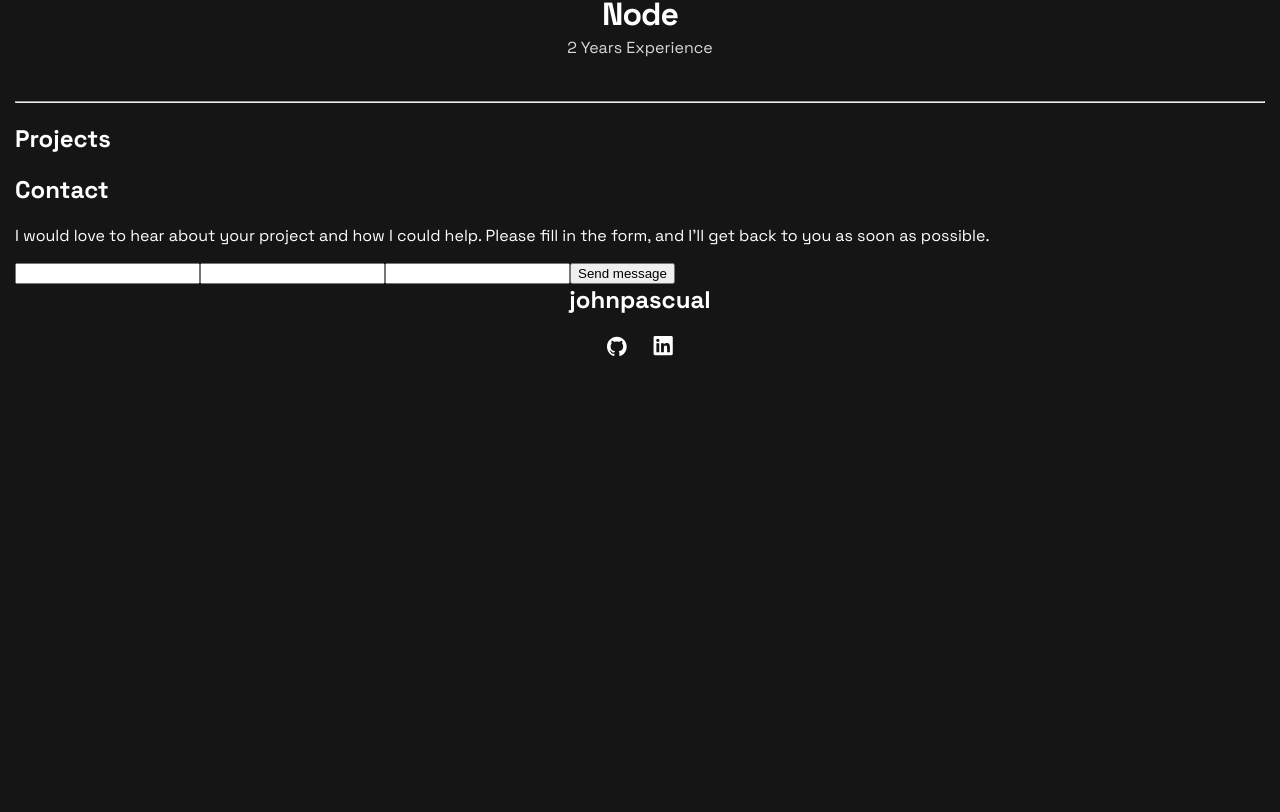
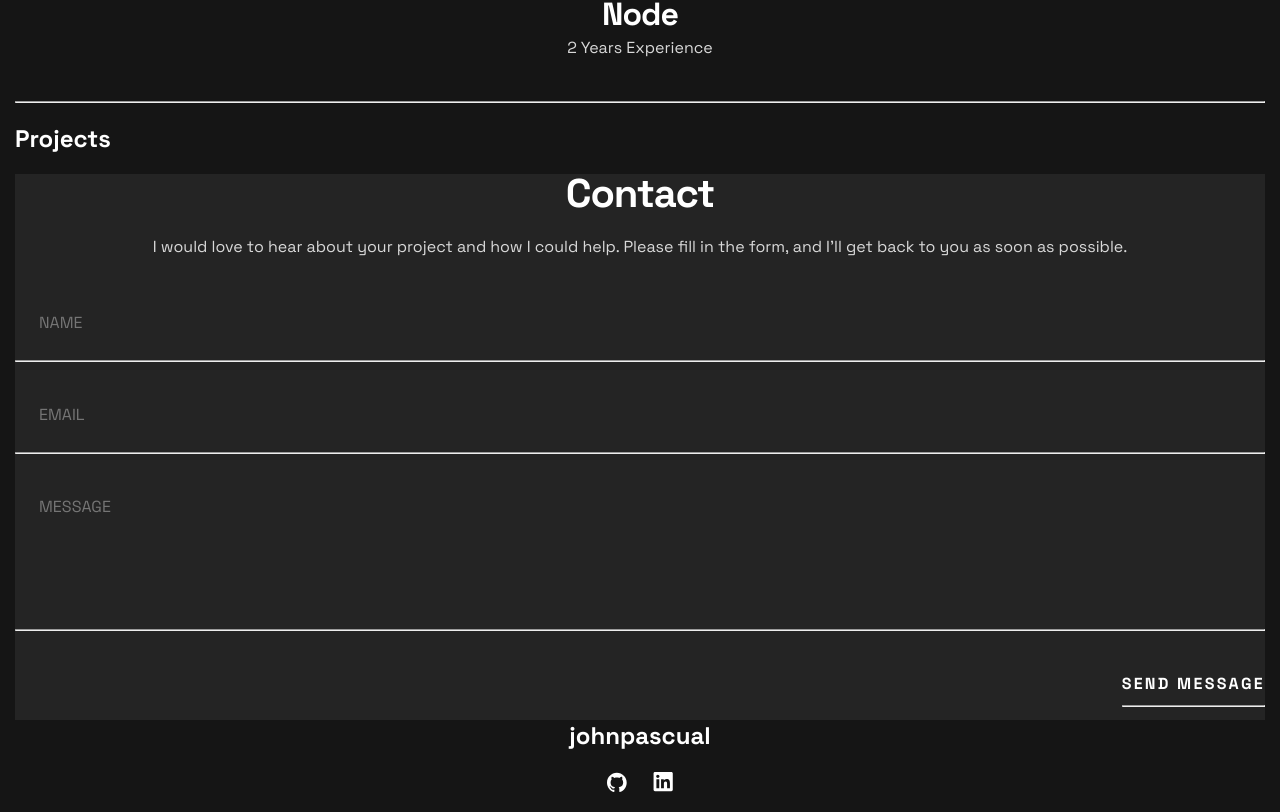
Before and after one commit to tsmjohnpascual/portfolio, a React (Vite) app: page / in a window 1280 px wide. Shown: the part 819-1631 px from the top of the page. Before the commit the page ends 1195 px from the top, so only its background shows below. Built offline with nearby package versions, Linux system fonts and the light colour scheme.

Commit message:
style contact component

```diff
--- a/src/App.jsx
+++ b/src/App.jsx
@@ -3,7 +3,7 @@ import NavBar from "./components/NavBar/NavBar";
 import Profile from "./components/Profile/Profile";
 import Skills from "./components/Skills/Skills";
 import Projects from "./components/Projects";
-import Contact from "./components/Contact";
+import Contact from "./components/Contact/Contact";
 
 const App = () => {
   return (
--- a/src/components/Contact.jsx
+++ /dev/null
@@ -1,27 +0,0 @@
-import React from "react";
-
-const Contact = () => {
-  return (
-    <section id="contact">
-      <div>
-        <div>
-          <h2>Contact</h2>
-          <p>
-            I would love to hear about your project and how I could help. Please
-            fill in the form, and I'll get back to you as soon as possible.
-          </p>
-        </div>
-        <div>
-          <form action="post">
-            <input type="text" />
-            <input type="email" name="" id="" />
-            <input type="text" />
-            <button type="submit">Send message</button>
-          </form>
-        </div>
-      </div>
-    </section>
-  );
-};
-
-export default Contact;
--- /dev/null
+++ b/src/components/Contact/Contact.jsx
@@ -0,0 +1,57 @@
+import React from "react";
+import classes from "./Contact.module.css";
+
+const Contact = () => {
+  return (
+    <section id="contact">
+      <div className={`${classes.container}`}>
+        <div className={`${classes.innerContainer}`}>
+          <h2 className={`${classes.contact}`}>Contact</h2>
+          <p className={`${classes.contactParagraph}`}>
+            I would love to hear about your project and how I could help. Please
+            fill in the form, and I'll get back to you as soon as possible.
+          </p>
+        </div>
+        <div>
+          <form action="post">
+            <div className={`${classes.formContainer}`}>
+              <div>
+                <input
+                  type="text"
+                  className={`${classes.input}`}
+                  placeholder="NAME"
+                />
+                <hr />
+              </div>
+              <div>
+                <input
+                  type="email"
+                  name=""
+                  id=""
+                  className={`${classes.input}`}
+                  placeholder="EMAIL"
+                />
+                <hr />
+              </div>
+              <div>
+                <textarea
+                  className={`${classes.input} ${classes.textarea}`}
+                  placeholder="MESSAGE"
+                />
+                <hr />
+              </div>
+              <div className={`${classes.buttonContainer}`}>
+                <button type="submit" className={`${classes.button}`}>
+                  SEND MESSAGE
+                  <hr />
+                </button>
+              </div>
+            </div>
+          </form>
+        </div>
+      </div>
+    </section>
+  );
+};
+
+export default Contact;
--- /dev/null
+++ b/src/components/Contact/Contact.module.css
@@ -0,0 +1,70 @@
+.container {
+  background-color: #242424;
+  display: flex;
+  flex-direction: column;
+  gap: 50px;
+}
+
+.innerContainer {
+  text-align: center;
+  display: flex;
+  flex-direction: column;
+  gap: 20px;
+}
+
+.formContainer {
+  display: flex;
+  flex-direction: column;
+  gap: 32px;
+}
+
+.buttonContainer {
+  text-align: right;
+}
+
+.contact {
+  margin: 0;
+  font-size: 40px;
+  font-weight: 700;
+  line-height: 40px;
+  letter-spacing: -1.14px;
+}
+
+.contactParagraph {
+  margin: 0;
+  font-size: 16px;
+  line-height: 26px;
+  color: #d9d9d9;
+}
+
+.input {
+  margin-left: 24px;
+  padding: 0 0 16px 0;
+  background-color: #242424;
+  width: auto;
+  font-family: "Space Grotesk", sans-serif;
+  font-optical-sizing: auto;
+  font-style: normal;
+  font-size: 16px;
+  line-height: 26px;
+  border: none;
+  resize: none;
+}
+
+.textarea {
+  height: 106px;
+}
+
+.button {
+  font-family: "Space Grotesk", sans-serif;
+  font-optical-sizing: auto;
+  font-style: normal;
+  font-size: 16px;
+  font-weight: 700;
+  line-height: 26px;
+  letter-spacing: 2.29px;
+  background-color: #242424;
+  border: none;
+  padding: 0;
+  color: white;
+}
```
